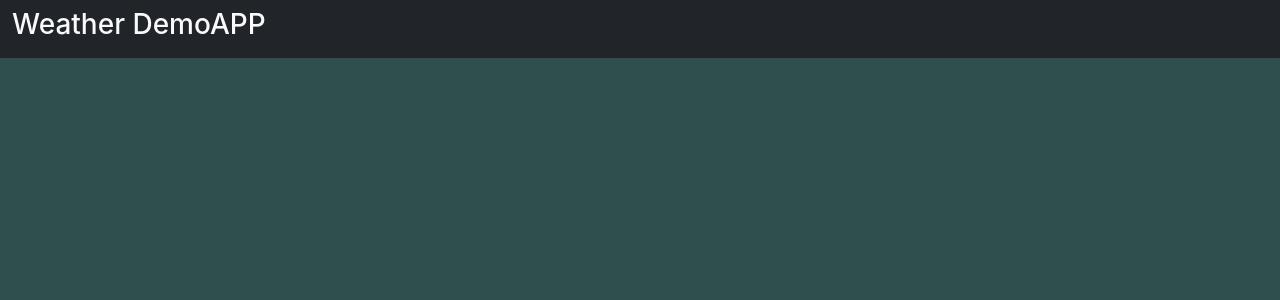
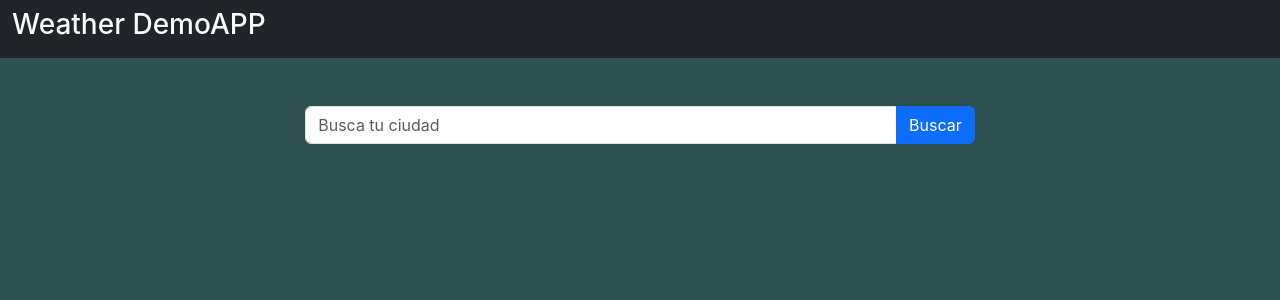
Before and after one commit to PEAJ-117/Weather_DemoApp, a React (Create React App) app: page / in a window 1280 px wide. Shown: the top 300 px of the page. Built offline with nearby package versions, Linux system fonts and the light colour scheme.

Commit message:
Add component FORM

```diff
--- a/src/App.js
+++ b/src/App.js
@@ -1,10 +1,13 @@
 import './assets/css/App.css';
 import NavBar from './components/NavBar';
+import Form from './components/Form';
 
 function App() {
   return (
     <div className="App">
+      {/* Ingresando componentes */}
       <NavBar />
+      <Form />
     </div>
   );
 }
--- a/src/assets/css/App.css
+++ b/src/assets/css/App.css
@@ -5,3 +5,7 @@
 .App {
   text-align: center;
 }
+/* Estableciendo la anchura del buscador */
+.input-group {
+  width: 60%;
+}
--- /dev/null
+++ b/src/components/Form.js
@@ -0,0 +1,24 @@
+import React, { useState } from "react";
+
+const Form = () => {
+    const [city, setCity] = useState("")
+    // Creando la funcion  del boton BUSCAR
+    const onSubmit = (e) => {
+        e.preventDefault();
+        console.log({city});
+        if (city==="" || !city) return;
+    }
+
+    return (
+        <div className="container">
+            <form onSubmit={onSubmit}>
+                <div className="input-group mb-3 mx-auto">
+                    <input type="text" className="form-control" placeholder="Busca tu ciudad" onChange={(e) => setCity(e.target.value)} />
+                    <button className="btn btn-primary input-group-text" type="submit">Buscar</button>
+                </div>
+            </form>
+        </div>
+    );
+}
+
+export default Form;
```
